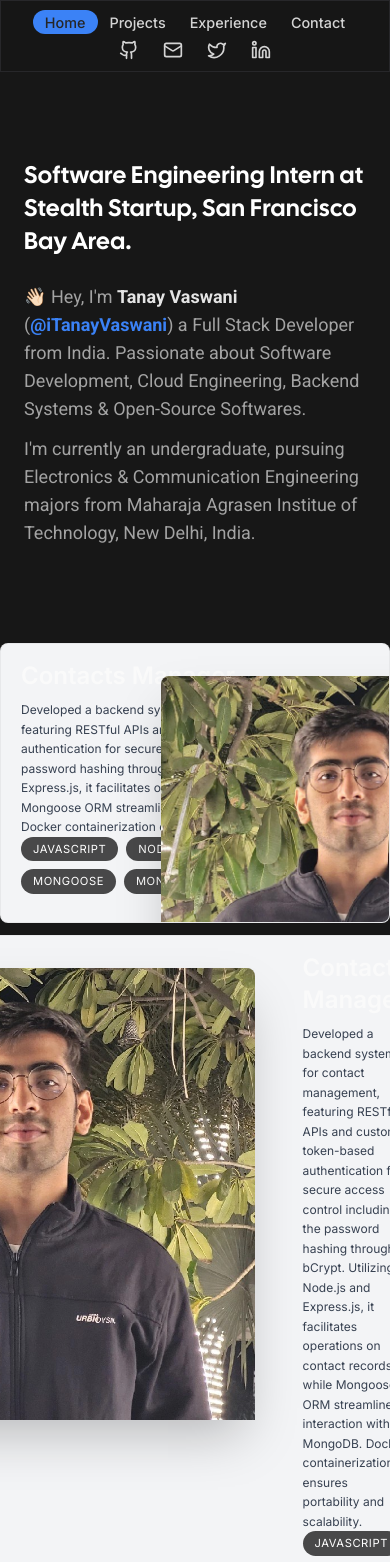
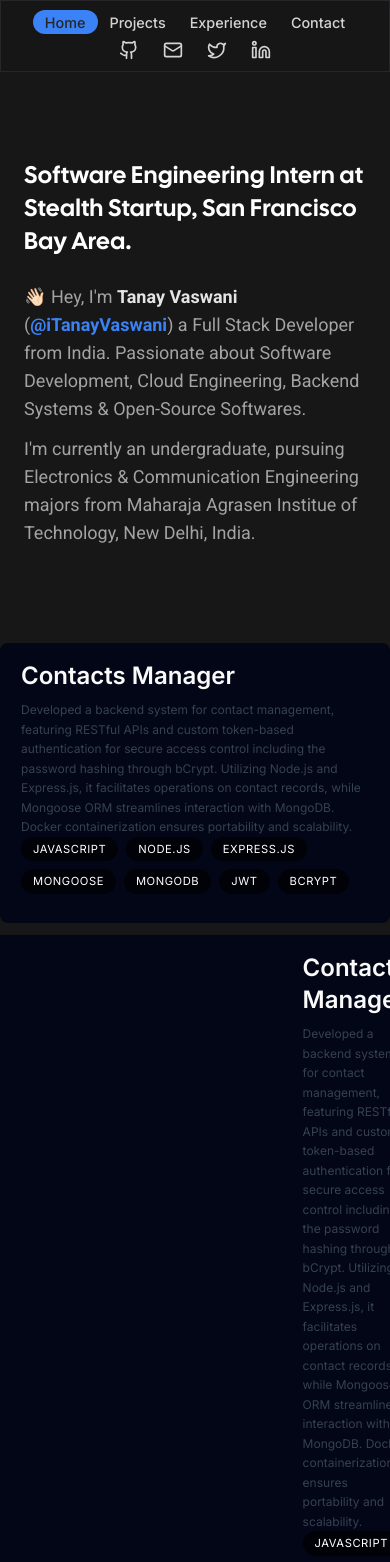
Before and after one commit to tanayvaswani/tanayvaswani-portfolio, a Next.js app: page / in a window 390 px wide. Shown: the top 1562 px of the page. Built offline with nearby package versions, Linux system fonts and the light colour scheme.

Commit message:
feat: projects card

```diff
--- a/components/projects/project-card.tsx
+++ b/components/projects/project-card.tsx
@@ -14,7 +14,7 @@ const ProjectCard = ({
 }: ProjectCardProps) => {
   return (
     <div className="group mb-3 sm:mb-8">
-      <section className="bg-gray-100 max-w-[42rem] border border-black/5 overflow-hidden sm:pr-8 relative sm:min-h-[20rem] group-even:pl-8 hover:bg-gray-200 transition rounded-lg">
+      <section className="bg-slate-950 max-w-[42rem] border border-black/5 overflow-hidden sm:pr-8 relative sm:min-h-[20rem] group-even:pl-8 hover:bg-slate-900 transition rounded-lg">
         <div className="pt-4 pb-7 px-5 sm:pl-10 sm:pr-2 sm:pt-10 sm:max-w-[50%] flex flex-col h-full group-even:ml-[18rem] ">
           <h3 className="text-2xl font-semibold">{title}</h3>
 
@@ -38,7 +38,7 @@ const ProjectCard = ({
           src={imageUrl}
           alt="project-card-image"
           quality={95}
-          className="absolute top-8 -right-40 w-[28.25rem] rounded-t-lg shadow-2xl
+          className="absolute top-8 -right-40 w-[28.25rem] rounded-t-lg shadow-2xl hidden md:block
                     transition
                     group-hover:scale-[1.04]
                     group-hover:-translate-x-3
```
